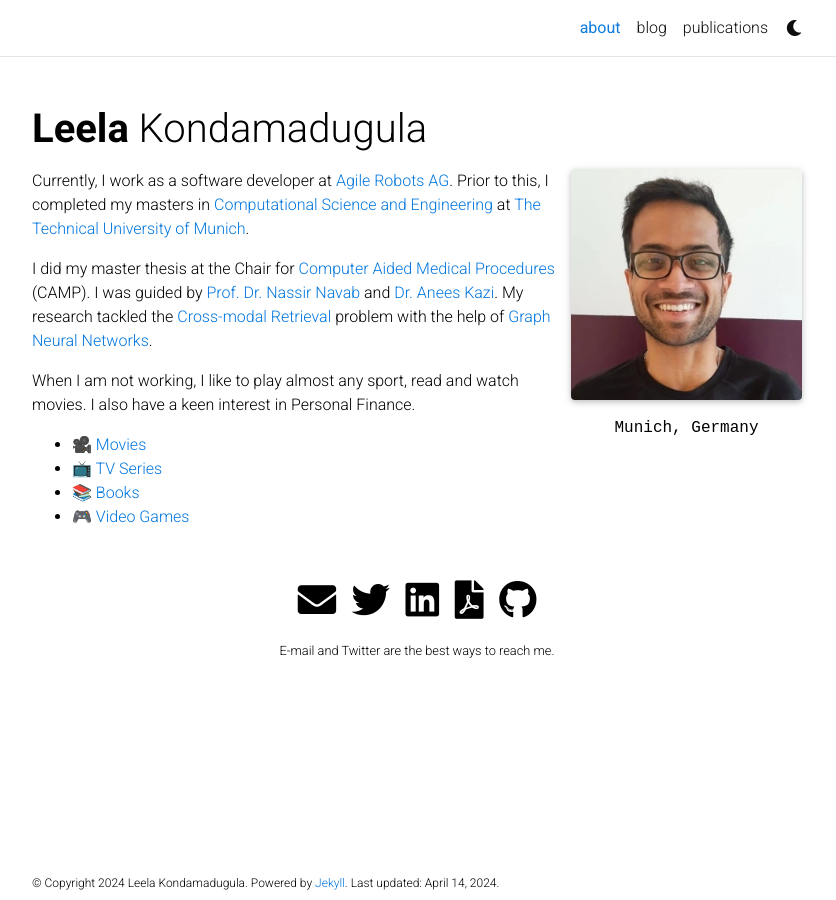
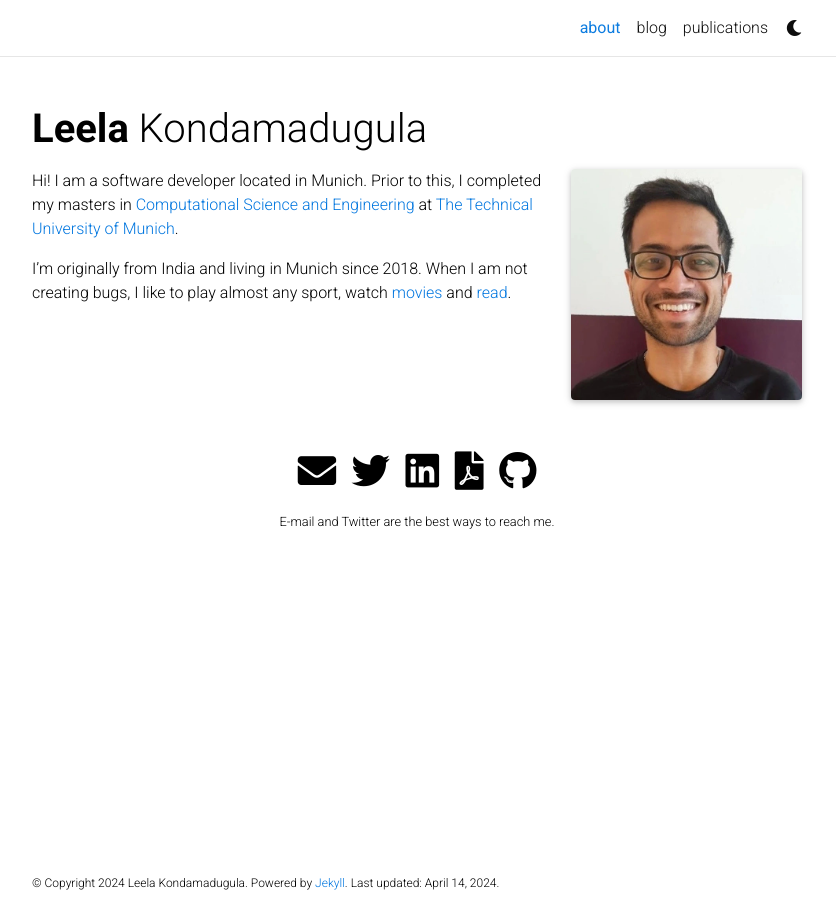
Before and after one commit to masaaldosey/masaaldosey.github.io, a Jekyll site: the page built from _pages/about.md, in a window 1280 px wide. Shown: the whole page, without its empty margins (223-1059 px from the left). Built offline with Jekyll 4.4.1, drawn with Linux system fonts in a browser that asks for light colours; full-size pictures stand in for the smaller copies a plugin makes; comment, search, counter and statistics services are not loaded; a style sheet for code colours, icons or effects is not loaded.

Commit message:
feat: update about.md

```diff
--- a/_pages/about.md
+++ b/_pages/about.md
@@ -8,21 +8,14 @@ profile:
   align: right
   image: prof_pic.jpg
   image_circular: false # crops the image to make it circular
-  address: >
-    <center>Munich, Germany</center>
 
 news: false  # includes a list of news items
 selected_papers: false # includes a list of papers marked as "selected={true}"
 social: true  # includes social icons at the bottom of the page
 ---
 
-Currently, I work as a software developer at [Agile Robots AG](https://www.agile-robots.com/){:target="\_blank"}. Prior to this, I completed my masters in [Computational Science and Engineering](https://www.in.tum.de/in/fuer-studieninteressierte/master-studiengaenge/computational-science-and-engineering/){:target="\_blank"} at [The Technical University of Munich](https://www.tum.de/){:target="\_blank"}.
+Hi! I am a software developer located in Munich. Prior to this, I completed my masters in [Computational Science and Engineering](https://www.in.tum.de/in/fuer-studieninteressierte/master-studiengaenge/computational-science-and-engineering/){:target="\_blank"} at [The Technical University of Munich](https://www.tum.de/){:target="\_blank"}.
 
-I did my master thesis at the Chair for [Computer Aided Medical Procedures](https://www.cs.cit.tum.de/camp/start/){:target="\_blank"} (CAMP). I was guided by [Prof. Dr. Nassir Navab](https://www.cs.cit.tum.de/camp/members/cv-nassir-navab/nassir-navab/){:target="\_blank"} and [Dr. Anees Kazi](https://www.cs.cit.tum.de/camp/members/senior-research-scientists/anees-kazi/){:target="\_blank"}. My research tackled the [Cross-modal Retrieval](https://paperswithcode.com/task/cross-modal-retrieval/codeless?page=6){:target="\_blank"} problem with the help of [Graph Neural Networks](https://en.wikipedia.org/wiki/Graph_neural_network){:target="\_blank"}.
-
-When I am not working, I like to play almost any sport, read and watch movies. I also have a keen interest in Personal Finance.
-
-- [🎥 Movies](https://www.notion.so/leelasaiprabhat/7f0acbf130864c2e9d8941aa61de6e6f?v=8dfa581f7d104d90ad6595d8eca57572){:target="\_blank"}
-- [📺 TV Series](https://www.notion.so/leelasaiprabhat/3177025ee29b4f59863e0841c5b1ca9f?v=cc35bdf886ba4399bbe17f009e73de46){:target="\_blank"}
-- [📚 Books](https://www.notion.so/leelasaiprabhat/6009deb485244a26920bdd3b2f1842b6?v=0daabeb705d74f50ab03928105c18970){:target="\_blank"}
-- [🎮 Video Games](https://www.notion.so/leelasaiprabhat/25e6d0f6589144ed894eff6272726154?v=2fa3e7ca2bce4934b52635c0c72ca8f1){:target="\_blank"}
+I'm originally from India and living in Munich since 2018.
+When I am not creating bugs, I like to play almost any sport, watch [movies](https://letterboxd.com/masaaldosey/){:target="\_blank"}
+and [read](https://www.notion.so/leelasaiprabhat/6009deb485244a26920bdd3b2f1842b6?v=0daabeb705d74f50ab03928105c18970){:target="\_blank"}.
```
